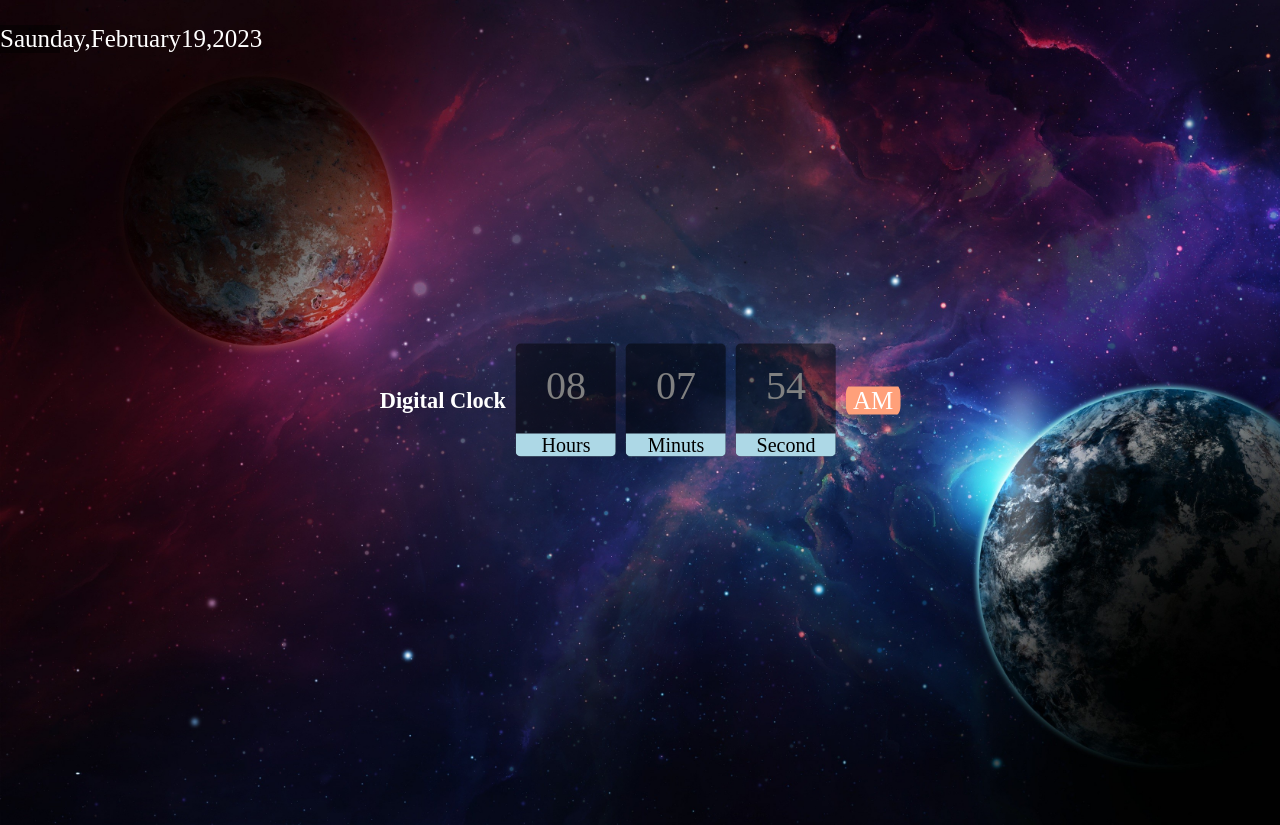
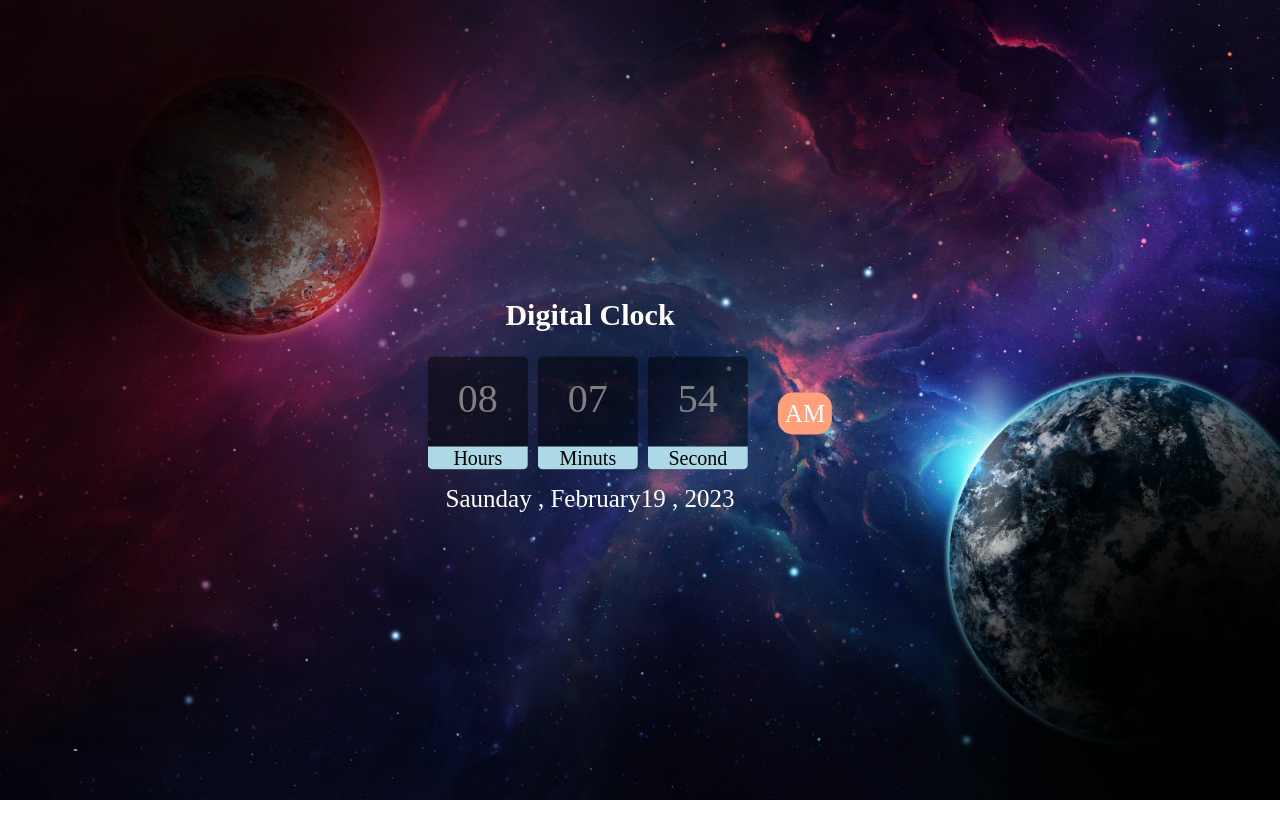
Before and after one commit to Prakash20162002/Digital-Clock, a plain HTML site: page index.html in a window 1280 px wide. After the commit the page ends 800 px from the top, so only its background shows below. Drawn offline with Linux system fonts and the light colour scheme.

Commit message:
All Set Clock

```diff
--- a/clock1.css
+++ b/clock1.css
@@ -1,92 +1,107 @@
-body{
+body {
     margin: 0px;
     padding: 0px;
     height: 100vh;
-    background:url('R.jpg');
+    background: url('R.jpg');
     background-size: cover;
 }
-.Clock
-{
+
+.Clock {
     height: auto;
     display: flex;
-    flex-direction: row;
+    flex-direction: column;
     position: absolute;
-    transform: translate(-50%,-50%);
+    transform: translate(-50%, -50%);
     top: 50%;
     left: 50%;
     justify-content: center;
     align-items: center;
     text-align: center;
 }
-.Clock div{
+
+.maincontainer {
+    display: flex;
+    flex-direction: row;
+}
+
+.session {
+    padding: 20px 20px;
+    display: flex;
+    justify-content: center;
+    align-items: center;
+}
+
+.Clock div {
     margin: 5px;
     overflow: hidden;
 }
-.container
-{
+
+.container {
     height: 113px;
     width: 100px;
     background-color: #0000007d;
-    color:grey;
-    border-radius:5px;
+    color: grey;
+    border-radius: 5px;
     display: flex;
     flex-direction: column;
 
 }
-.text
-{
+
+.text {
     background-color: lightblue;
     color: black;
     width: 100%;
     position: relative;
     overflow: hidden;
     height: auto;
-    font-size:20px;
+    font-size: 20px;
 }
-span.text{
+
+span.text {
     margin-top: 25px;
 }
-span#h
-{
-    font-size: 40px;
-    margin-top: 18px;
-}
-span#m
-{
+
+span#h {
     font-size: 40px;
     margin-top: 18px;
 }
 
-span#s
-{
+span#m {
     font-size: 40px;
     margin-top: 18px;
 }
 
-span#ses{
+span#s {
+    font-size: 40px;
+    margin-top: 18px;
+}
+
+span#ses {
     font-size: 25px;
     color: white;
     background-color: lightsalmon;
     border-radius: 15px;
     padding: 7px;
 }
-.h1
-{
-    margin-top: 50%;
-    font-size: 70%;
+
+h1 {
+    font-size: 30px;
     font-family: 'Times New Roman', Times, serif;
-    text-align: center;
-    color:white;
+    color: white;
+    padding: 10px;
+    margin-right: 100px;
+    margin-top: 0px;
+    margin-bottom: 0px;
 }
-#date
-{
 
-    background-color: antiquewhite;
-    color:white;
+#date {
+
+    color: white;
     clear: left;
     font-size: 25px;
     font-family: 'Times New Roman', Times, serif;
-    width: 60px;
-    background-color: #0000007d;
-
+    width: 300px;
+    margin-right: 100px;
+    margin-top: 0px;
+    margin-bottom: 0px;
 }
--- a/clock1.js
+++ b/clock1.js
@@ -55,7 +55,7 @@ function time() {
     date = (date < 10) ? "0" + date : date;
 
 
-    dateandtime.innerHTML = daysname[day] + "," + monthsname[months] + Dat + "," + year;
+    dateandtime.innerHTML = daysname[day] + " , " + monthsname[months] + Dat + " , " + year;
 
     setInterval(time, 1040)
 
--- a/index.html
+++ b/index.html
@@ -13,32 +13,29 @@
 
 
     <div class="Clock">
-        <div class="h1">
+        <div class="heading">
             <h1>Digital Clock</h1>
         </div>
-
+        <div class="maincontainer">
             <div class="container">
-
                 <span id="h">00</span>
                 <span class="text">Hours</span>
             </div>
             <div class="container">
-
                 <span id="m">00</span>
                 <span class="text">Minuts</span>
-
             </div>
             <div class="container">
                 <span id="s">00</span>
                 <span class="text">Second</span>
             </div>
-        <div>
+            <div class="session">
                 <span id="ses">AM</span>
-
             </div>
         </div>
         <div>
             <p id="date"></p>
+        </div>
     </div>
 
 </body>
```
Lines whose indentation alone changed are shown as unchanged.
